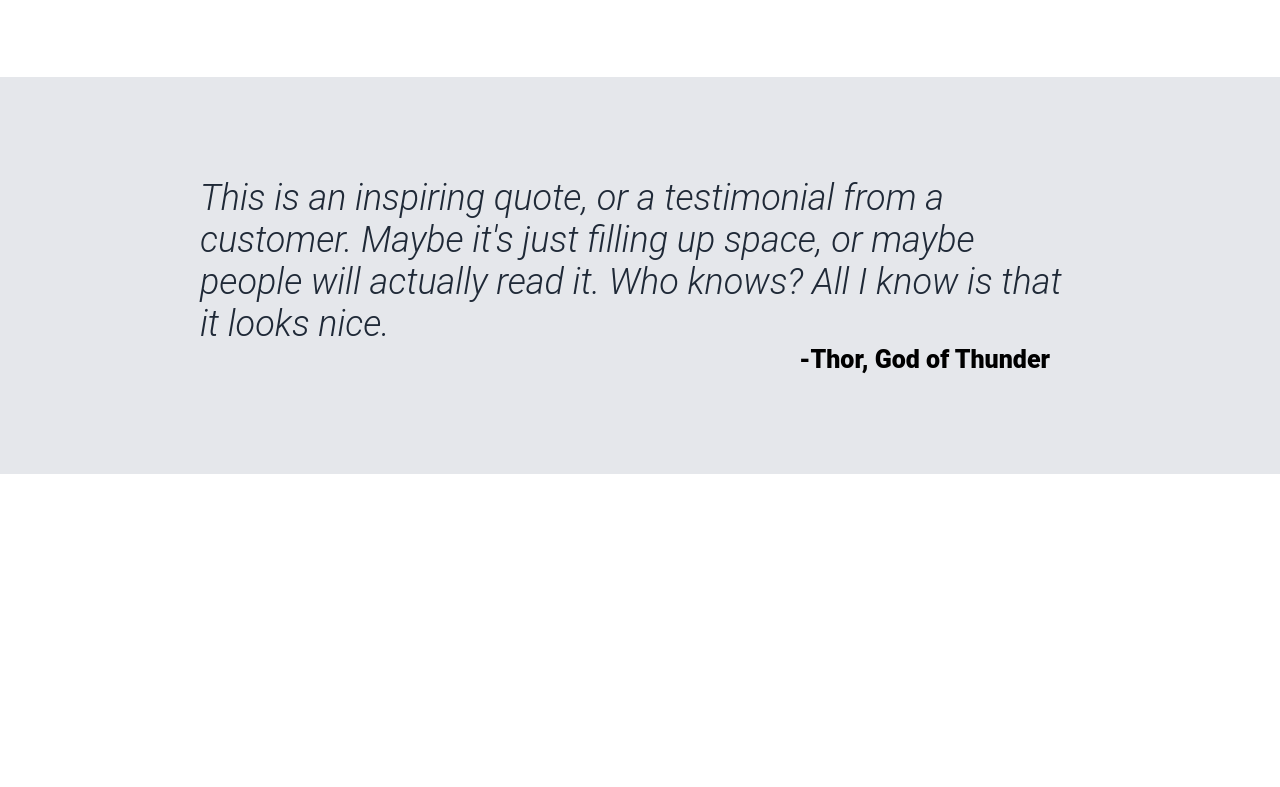
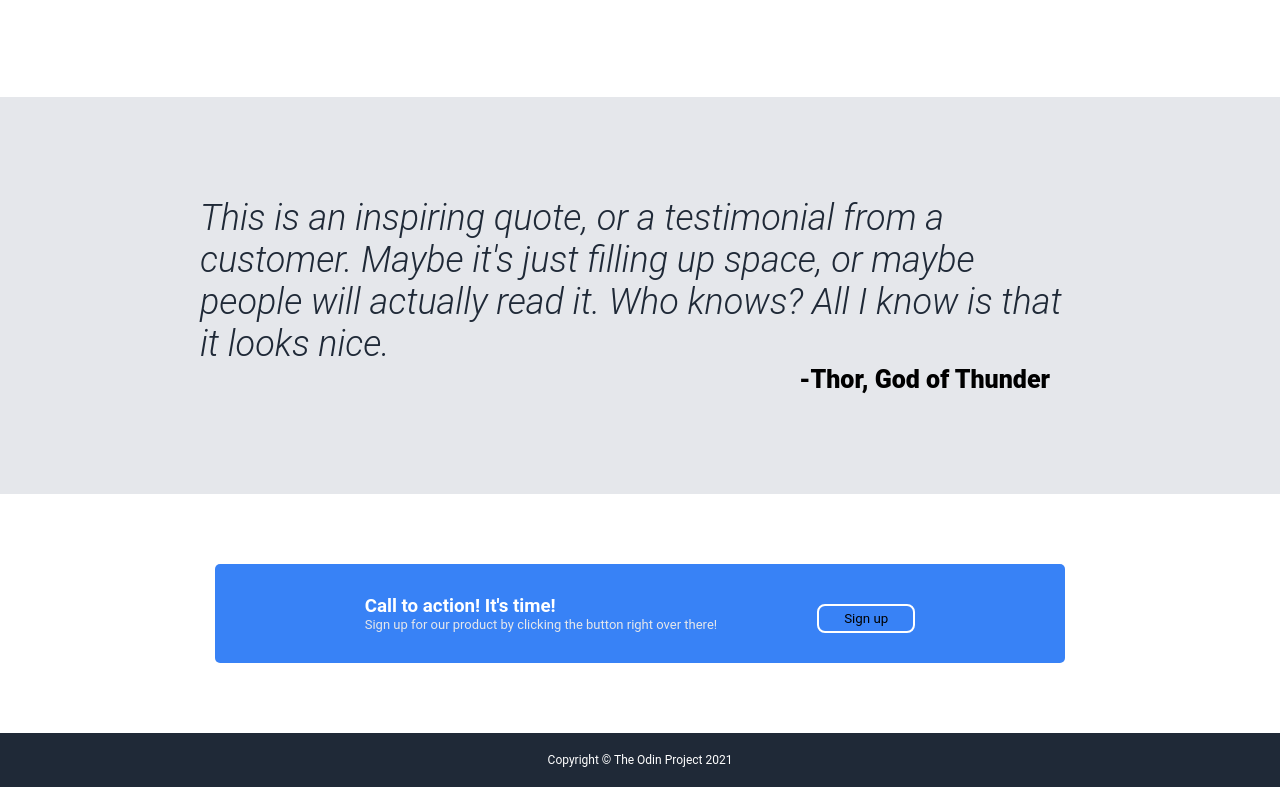
Before and after one commit to RQMiraz/Odin-Landing-Page, a plain HTML site: page index.html in a window 1280 px wide. Shown: the part 754-1541 px from the top of the page. Before the commit the page ends 1228 px from the top, so only its background shows below. Drawn offline with Linux system fonts and the light colour scheme.

Commit message:
Finished section 4 and the footer

```diff
--- a/css/style.css
+++ b/css/style.css
@@ -35,7 +35,7 @@ header {
 .navbar {
     display: flex;
     justify-content: space-between;
-    margin: 10px 150px;
+    margin: 20px 150px;
 }
 
 .navlinks ul{
@@ -74,7 +74,7 @@ header .container{
 
 .buttons{
     align-self: flex-start;
-    padding: 5px 20px;
+    padding: 5px 25px;
     background-color: #3882F6;
     border: none;
     border-radius: 8px;
@@ -142,3 +142,43 @@ header .container{
     text-align: right;
     padding-right: 30px;
 }
+
+.buttons.action-button {
+    border: 2px solid white;
+}
+
+.action-box{
+    background-color: #3882F6;
+    padding: 30px 150px;
+    border-radius: 5px;
+    display: flex;
+    gap: 100px;
+    justify-content: center;
+    align-items: center;
+}
+
+.action-text h3{
+    color: white;
+}
+
+.action-text p{
+    color: #E5E7EB;
+    font-size: 13px;
+}
+
+.fourth {
+    display: flex;
+    justify-content: center;
+    align-items: center;
+    margin: 70px 100px;
+}
+
+footer {
+    background-color: #1F2937;
+    display: flex;
+    justify-content: center;
+    align-items: center;
+    padding: 20px;
+    color: white;
+    font-size: 12px;
+}
--- a/index.html
+++ b/index.html
@@ -69,5 +69,17 @@
             </div>
         </div>
     </div>
+    <div class="fourth">
+        <div class="action-box">
+            <div class="action-text">
+                <h3>Call to action! It's time!</h3>
+                <p>Sign up for our product by clicking the button right over there!</p>
+            </div>
+            <button class="buttons action-button">Sign up</button>
+        </div>
+    </div>
+    <footer>
+        Copyright © The Odin Project 2021
+    </footer>
 </body>
 </html>
```
